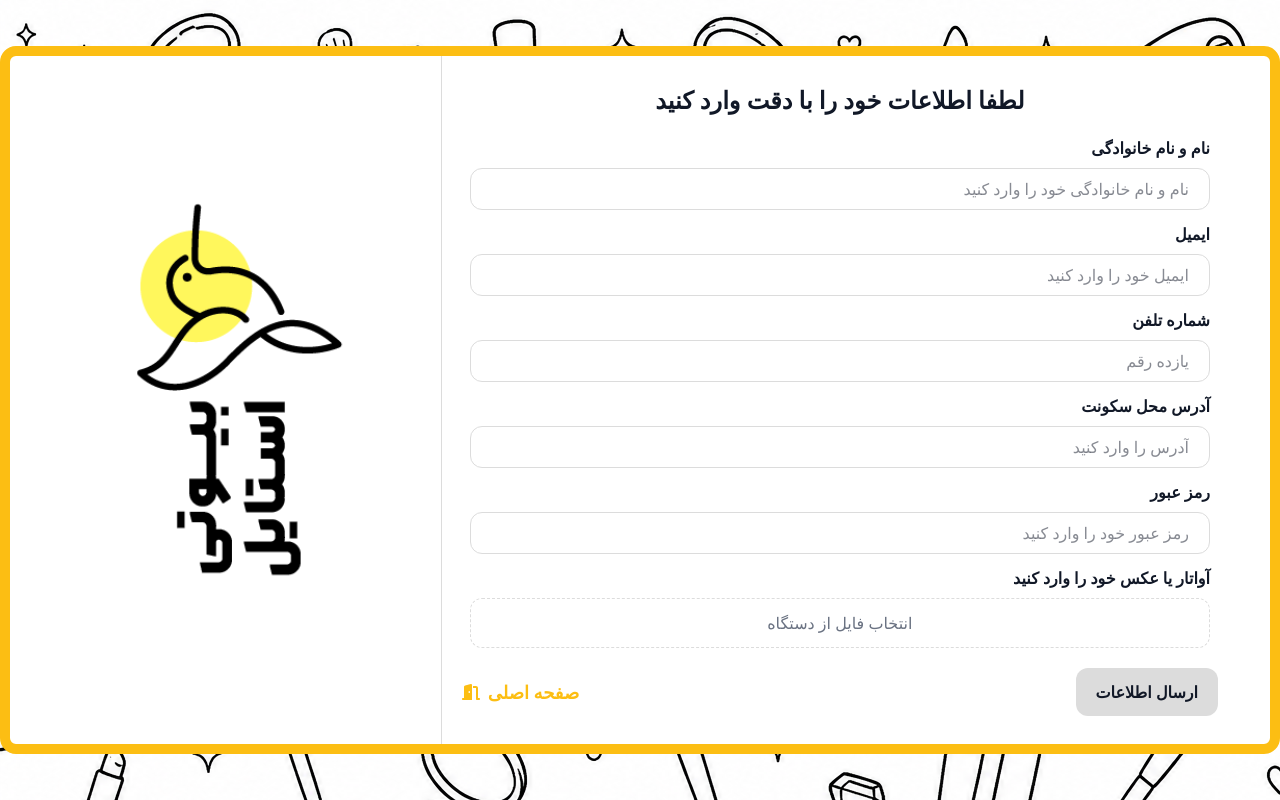
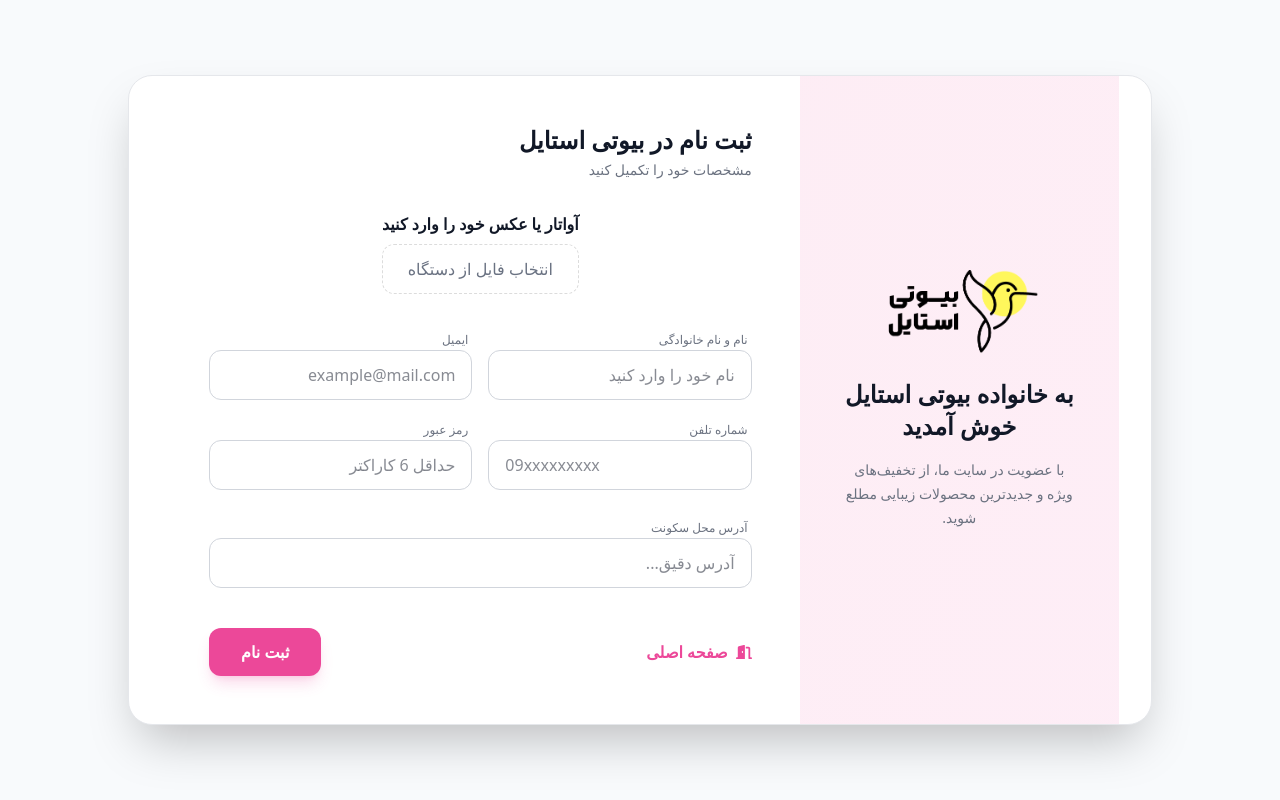
Before and after one commit to koroush-97/Beauty-shop, a React (Vite) app: page /signup in a window 1280 px wide. Built offline with nearby package versions, Linux system fonts and the light colour scheme; a web font is replaced by a local one.

Commit message:
feat(auth): implement signup page with form validation and avatar upload

```diff
--- a/src/pages/signup/SignUp.tsx
+++ b/src/pages/signup/SignUp.tsx
@@ -5,8 +5,6 @@ import { type UseFormReturn } from "react-hook-form";
 
 // @ components
 import { HandledForm, FormInput, FormFileUploader } from "../homePage";
-
-import background from "../../assets/photo/login/background.png";
 import logo from "../../assets/photo/login/logo-beauty.png";
 
 type SignUpValues = {
@@ -24,129 +22,134 @@ export default function SignUp() {
     methods: UseFormReturn<SignUpValues>,
   ) => {
     try {
-      console.log("ثبت نام با اطلاعات:", data);
-
+      console.log("ثبت نام:", data);
       toast.success("ثبت نام با موفقیت انجام شد!");
-
       methods.reset();
     } catch (error) {
-      console.log("error", error);
       toast.error("خطایی رخ داد");
+      console.log(error);
     }
   };
 
   return (
     <div
+      className="min-h-screen flex items-center justify-center bg-surface p-4"
       dir="rtl"
-      className="min-h-screen flex justify-center items-center bg-lightback"
-      style={{ backgroundImage: `url(${background})` }}
     >
-      <div className="container border-10 border-yellow bg-white w-full min-h-150 rounded-2xl grid grid-cols-1 lg:grid-cols-[2fr_1fr]">
-        <div className="p-5 bg-white h-auto lg:border-l border-lightback">
-          <HandledForm<SignUpValues>
-            onSubmit={onSubmit}
-            className="w-full h-full gap-y-3 flex flex-col"
-          >
-            <h1 className="text-[16px] lg:text-2xl font-semibold py-2 text-center">
-              لطفا اطلاعات خود را با دقت وارد کنید
+      <div className="container max-w-5xl bg-white rounded-3xl shadow-2xl border border-border overflow-hidden grid lg:grid-cols-[1fr_2fr]">
+        {/* بخش برندینگ سمت راست */}
+        <div className="hidden lg:flex flex-col items-center justify-center bg-gradient-to-br from-primary/10 to-secondary/20 p-10 text-center">
+          <img src={logo} alt="logo" className="w-40 mb-6" />
+          <h2 className="text-2xl font-bold text-text">
+            به خانواده بیوتی استایل خوش آمدید
+          </h2>
+          <p className="text-muted mt-4 text-sm leading-6">
+            با عضویت در سایت ما، از تخفیف‌های ویژه و جدیدترین محصولات زیبایی
+            مطلع شوید.
+          </p>
+        </div>
+
+        {/* بخش فرم */}
+        <div className="p-8 md:p-12">
+          <div className="mb-8">
+            <h1 className="text-2xl font-bold text-text">
+              ثبت نام در بیوتی استایل
             </h1>
+            <p className="text-muted text-sm mt-1">مشخصات خود را تکمیل کنید</p>
+          </div>
 
-            <div className="flex flex-col px-2 gap-y-2">
-              <label className="font-semibold">نام و نام خانوادگی</label>
-              <FormInput
-                name="fullName"
-                placeholder="نام و نام خانوادگی خود را وارد کنید"
-                rules={{ required: "نام الزامی است" }}
-                className="w-full py-2 px-5 rounded-xl outline-yellow border border-lightback"
+          <HandledForm<SignUpValues> onSubmit={onSubmit} className="space-y-6">
+            {/* بخش آپلود آواتار */}
+            <div className="flex justify-center mb-8">
+              <FormFileUploader
+                name="avatar"
+                rules={{ required: "انتخاب عکس الزامی است" }}
+                // استایل دهی این بخش در کامپوننت FormFileUploader باید به صورت دایره‌ای باشد
               />
             </div>
 
-            <div className="flex flex-col px-2 gap-y-2">
-              <label className="font-semibold">ایمیل</label>
+            {/* گرید فرم */}
+            <div className="grid md:grid-cols-2 gap-4">
+              <div className="space-y-1">
+                <label className="text-xs text-muted font-medium pr-1">
+                  نام و نام خانوادگی
+                </label>
+                <FormInput
+                  name="fullName"
+                  placeholder="نام خود را وارد کنید"
+                  rules={{ required: "الزامی است" }}
+                  className="w-full py-3 px-4 rounded-xl border border-border outline-none focus:border-primary"
+                />
+              </div>
+
+              <div className="space-y-1">
+                <label className="text-xs text-muted font-medium pr-1">
+                  ایمیل
+                </label>
                 <FormInput
                   name="email"
                   type="email"
-                placeholder="ایمیل خود را وارد کنید"
-                rules={{
-                  required: "ایمیل الزامی است",
-                  pattern: {
-                    value: /\S+@\S+\.\S+/,
-                    message: "ایمیل نامعتبر است",
-                  },
-                }}
-                className="w-full py-2 px-5 rounded-xl outline-yellow border border-lightback"
+                  placeholder="example@mail.com"
+                  rules={{ required: "الزامی است" }}
+                  className="w-full py-3 px-4 rounded-xl border border-border outline-none focus:border-primary"
                 />
               </div>
 
-            <div className="flex flex-col px-2 gap-y-2">
-              <label className="font-semibold">شماره تلفن</label>
+              <div className="space-y-1">
+                <label className="text-xs text-muted font-medium pr-1">
+                  شماره تلفن
+                </label>
                 <FormInput
                   name="telephone"
                   type="tel"
-                placeholder="یازده رقم"
-                rules={{
-                  required: "شماره تلفن الزامی است",
-                  pattern: {
-                    value: /^(09|\+989)\d{9}$/,
-                    message: "شماره تلفن معتبر نیست",
-                  },
-                }}
-                className="w-full py-2 px-5 rounded-xl outline-yellow border border-lightback text-right rtl "
+                  placeholder="09xxxxxxxxx"
+                  rules={{ required: "الزامی است" }}
+                  className="w-full py-3 px-4 rounded-xl border border-border outline-none focus:border-primary"
                 />
               </div>
 
-            <div className="flex flex-col px-2 gap-y-2">
-              <label className="font-semibold">آدرس محل سکونت</label>
+              <div className="space-y-1">
+                <label className="text-xs text-muted font-medium pr-1">
+                  رمز عبور
+                </label>
+                <FormInput
+                  name="password"
+                  type="password"
+                  placeholder="حداقل 6 کاراکتر"
+                  rules={{ required: "الزامی است" }}
+                  className="w-full py-3 px-4 rounded-xl border border-border outline-none focus:border-primary"
+                />
+              </div>
+            </div>
+
+            {/* فیلد آدرس که تمام عرض است */}
+            <div className="space-y-1">
+              <label className="text-xs text-muted font-medium pr-1">
+                آدرس محل سکونت
+              </label>
               <FormInput
                 name="address"
-                placeholder="آدرس را وارد کنید"
-                rules={{ required: "آدرس الزامی است" }}
-                className="w-full py-2 px-5 rounded-xl outline-yellow border border-lightback"
+                placeholder="آدرس دقیق..."
+                rules={{ required: "الزامی است" }}
+                className="w-full py-3 px-4 rounded-xl border border-border outline-none focus:border-primary"
               />
             </div>
 
-            <div className="flex flex-col px-2 gap-y-2">
-              <label className="font-semibold">رمز عبور</label>
-              <FormInput
-                name="password"
-                type="password"
-                placeholder="رمز عبور خود را وارد کنید"
-                rules={{
-                  required: "رمز عبور الزامی است",
-                  minLength: { value: 6, message: "حداقل ۶ کاراکتر" },
-                }}
-                className="w-full py-2 px-5 rounded-xl outline-yellow border border-lightback"
-              />
-            </div>
-
-            <FormFileUploader
-              name="avatar"
-              rules={{ required: "انتخاب عکس پروفایل الزامی است" }}
-            />
-
-            <div className="my-2 h-12 flex flex-col gap-y-2 md:flex-row justify-between items-center">
+            <div className="flex items-center justify-between pt-4">
+              <Link
+                to="/"
+                className="text-primary flex items-center gap-2 font-semibold"
+              >
+                <FaDoorOpen /> صفحه اصلی
+              </Link>
               <button
                 type="submit"
-                className="h-full rounded-xl px-5 font-semibold bg-lightback hover:bg-blue-950 hover:text-white duration-300 cursor-pointer"
+                className="bg-primary text-white py-3 px-8 rounded-xl font-bold hover:bg-primary/90 transition shadow-lg shadow-primary/20"
               >
-                ارسال اطلاعات
+                ثبت نام
               </button>
-              <Link
-                to="/"
-                className="text-yellow font-semibold text-[18px] flex flex-row gap-x-2 justify-center items-center"
-              >
-                صفحه اصلی <FaDoorOpen />
-              </Link>
             </div>
           </HandledForm>
-        </div>
-
-        <div className="hidden lg:flex bg-white">
-          <img
-            src={logo}
-            alt="logo"
-            className="-rotate-90 w-full h-full object-contain"
-          />
         </div>
       </div>
     </div>
```
Lines whose indentation alone changed are shown as unchanged.
